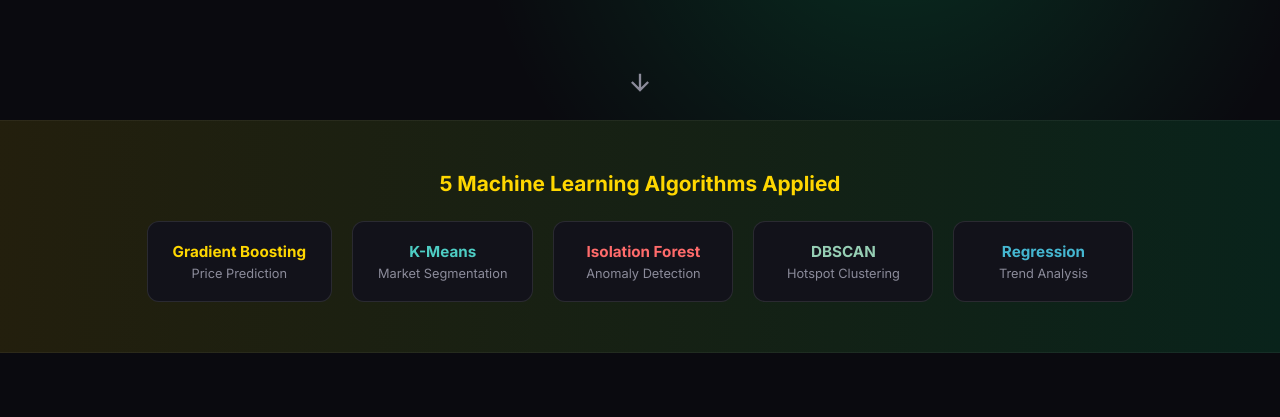
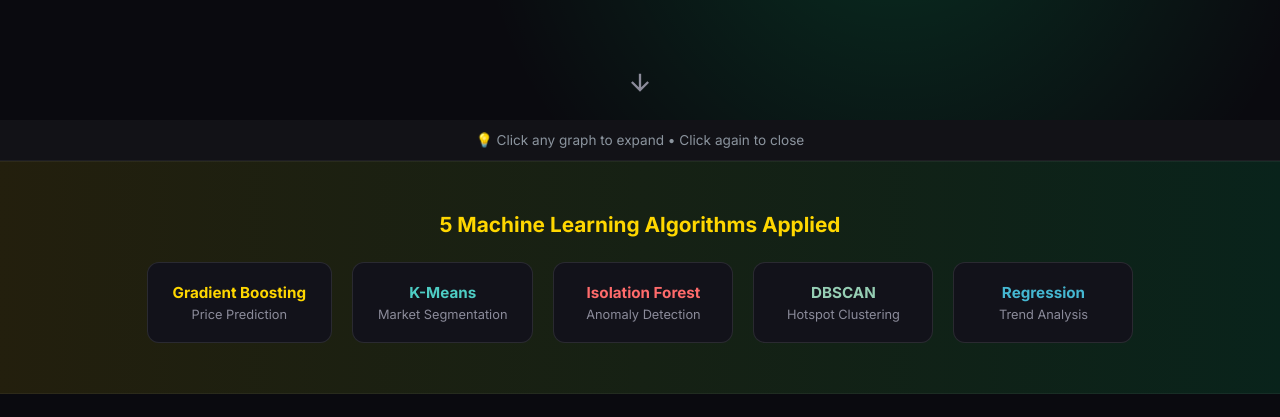
Before and after one commit to Ericdataplus/kaggle-airbnb-nyc, a plain HTML site: page index.html in a window 1280 px wide. Shown: the part 680-1097 px from the top of the page. Drawn offline with Linux system fonts and the light colour scheme.

Commit message:
Add click hint for users to know graphs are expandable

```diff
--- a/index.html
+++ b/index.html
@@ -460,6 +460,12 @@
         </div>
     </section>
 
+    <!-- Click Hint -->
+    <div
+        style="text-align: center; padding: 12px; background: rgba(255,255,255,0.03); color: #8b949e; font-size: 0.85rem; border-bottom: 1px solid rgba(255,255,255,0.05);">
+        💡 Click any graph to expand • Click again to close
+    </div>
+
     <!-- ML Algorithms Banner -->
     <div class="banner" style="background: linear-gradient(90deg, rgba(255, 215, 0, 0.1), rgba(0, 255, 136, 0.1));">
         <h3 style="color: var(--accent-gold);">5 Machine Learning Algorithms Applied</h3>
```
